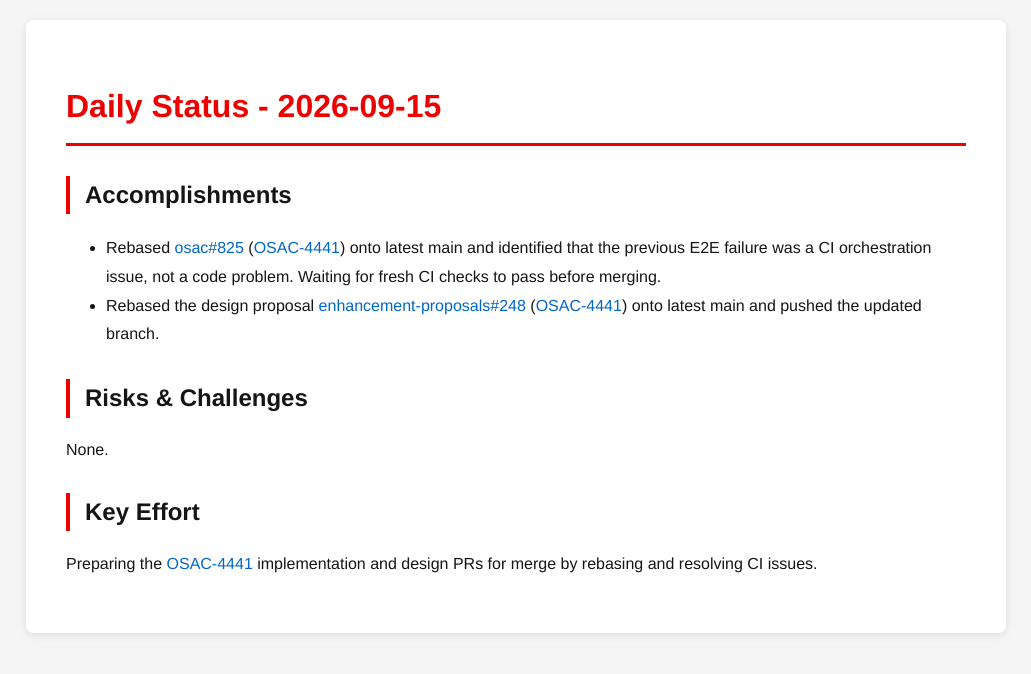
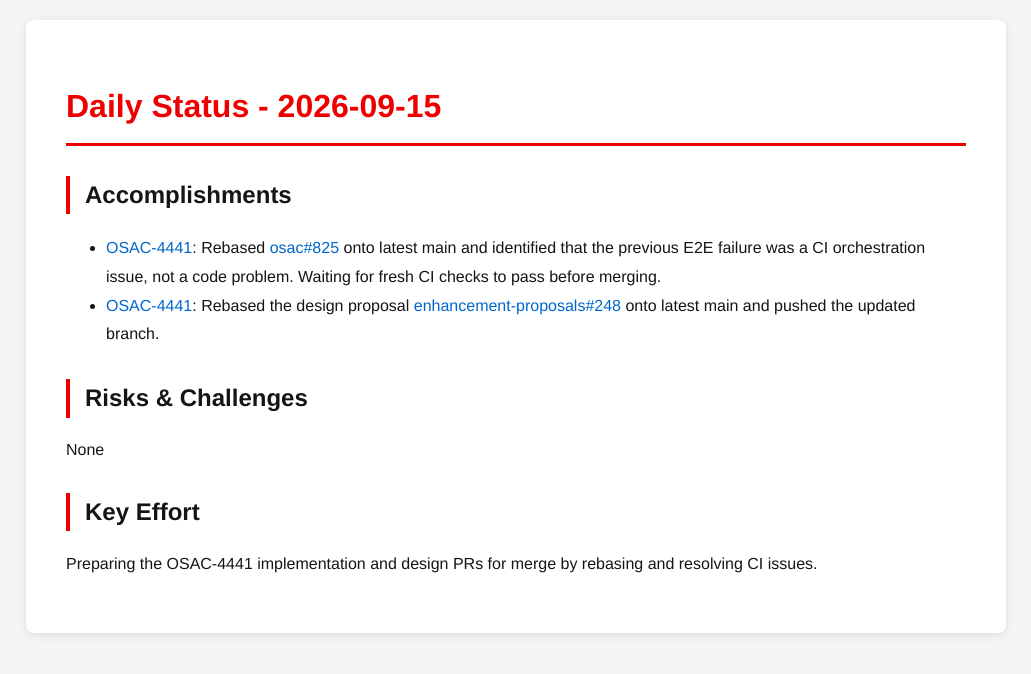
Before and after one commit to tzvatot/daily-status, a Jekyll site: the page built from 2026-09-15.md, in a window 1280 px wide. Shown: the top 674 px of the page, without its empty margins (124-1155 px from the left). Built offline with Jekyll 4.4.1, drawn with Linux system fonts in a browser that asks for light colours; some of the changed lines change nothing that is shown.

Commit message:
Daily status update - 2026-09-15

```diff
--- a/2026-09-15.md
+++ b/2026-09-15.md
@@ -7,11 +7,11 @@
 # Daily Status - 2026-09-15
 
 ## Accomplishments
-- Rebased [osac#825](https://github.com/osac-project/osac/pull/825) ([OSAC-4441](https://redhat.atlassian.net/browse/OSAC-4441)) onto latest main and identified that the previous E2E failure was a CI orchestration issue, not a code problem. Waiting for fresh CI checks to pass before merging.
-- Rebased the design proposal [enhancement-proposals#248](https://github.com/osac-project/enhancement-proposals/pull/248) ([OSAC-4441](https://redhat.atlassian.net/browse/OSAC-4441)) onto latest main and pushed the updated branch.
+- [OSAC-4441](https://redhat.atlassian.net/browse/OSAC-4441): Rebased [osac#825](https://github.com/osac-project/osac/pull/825) onto latest main and identified that the previous E2E failure was a CI orchestration issue, not a code problem. Waiting for fresh CI checks to pass before merging.
+- [OSAC-4441](https://redhat.atlassian.net/browse/OSAC-4441): Rebased the design proposal [enhancement-proposals#248](https://github.com/osac-project/enhancement-proposals/pull/248) onto latest main and pushed the updated branch.
 
 ## Risks & Challenges
-None.
+None
 
 ## Key Effort
-Preparing the [OSAC-4441](https://redhat.atlassian.net/browse/OSAC-4441) implementation and design PRs for merge by rebasing and resolving CI issues.
+Preparing the OSAC-4441 implementation and design PRs for merge by rebasing and resolving CI issues.
```
